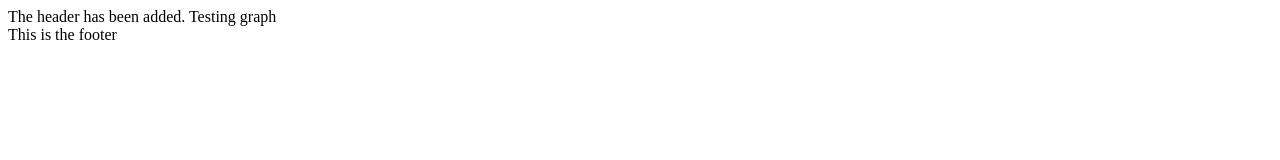
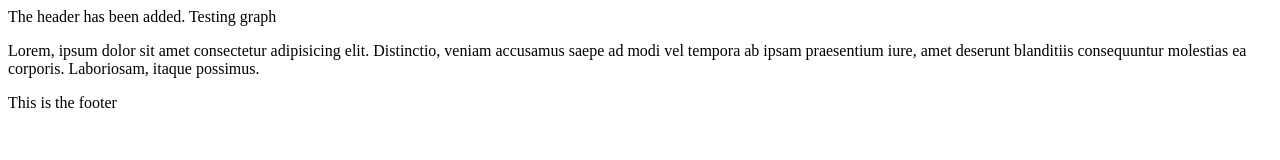
Before and after one commit to Emberg/GitWebsitePractice, a plain HTML site: page index.html in a window 1280 px wide. Drawn offline with Linux system fonts and the light colour scheme.

Commit message:
Added main content

```diff
--- a/index.html
+++ b/index.html
@@ -7,6 +7,14 @@
 </head>
 <body>
     <header>The header has been added. Testing graph</header>
+    <main>
+        <p>
+            Lorem, ipsum dolor sit amet consectetur adipisicing elit.
+            Distinctio, veniam accusamus saepe ad modi vel tempora ab
+            ipsam praesentium iure, amet deserunt blanditiis consequuntur
+            molestias ea corporis. Laboriosam, itaque possimus.
+        </p>
+    </main>
     <footer>This is the footer</footer>
 </body>
 </html>
```
